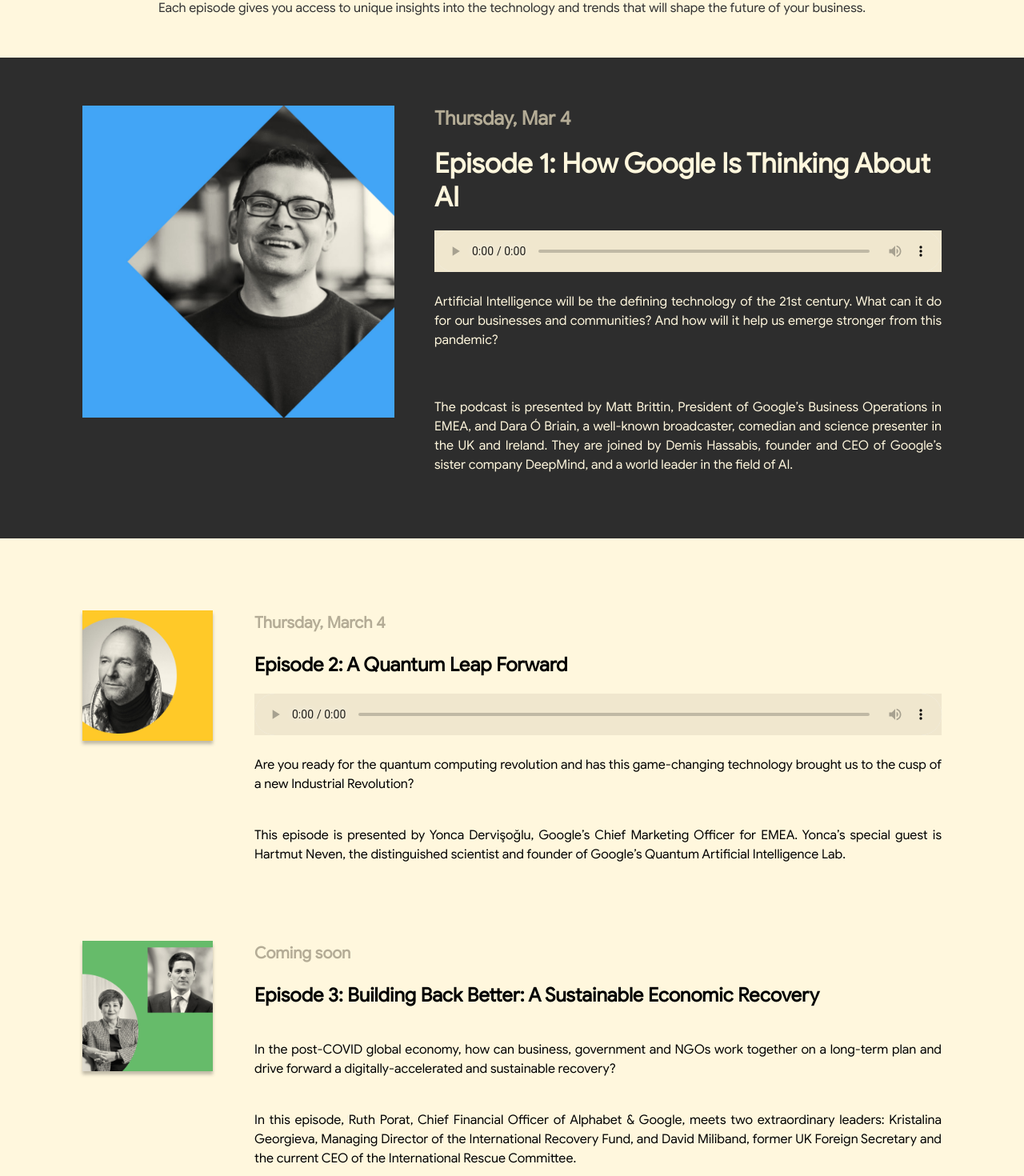
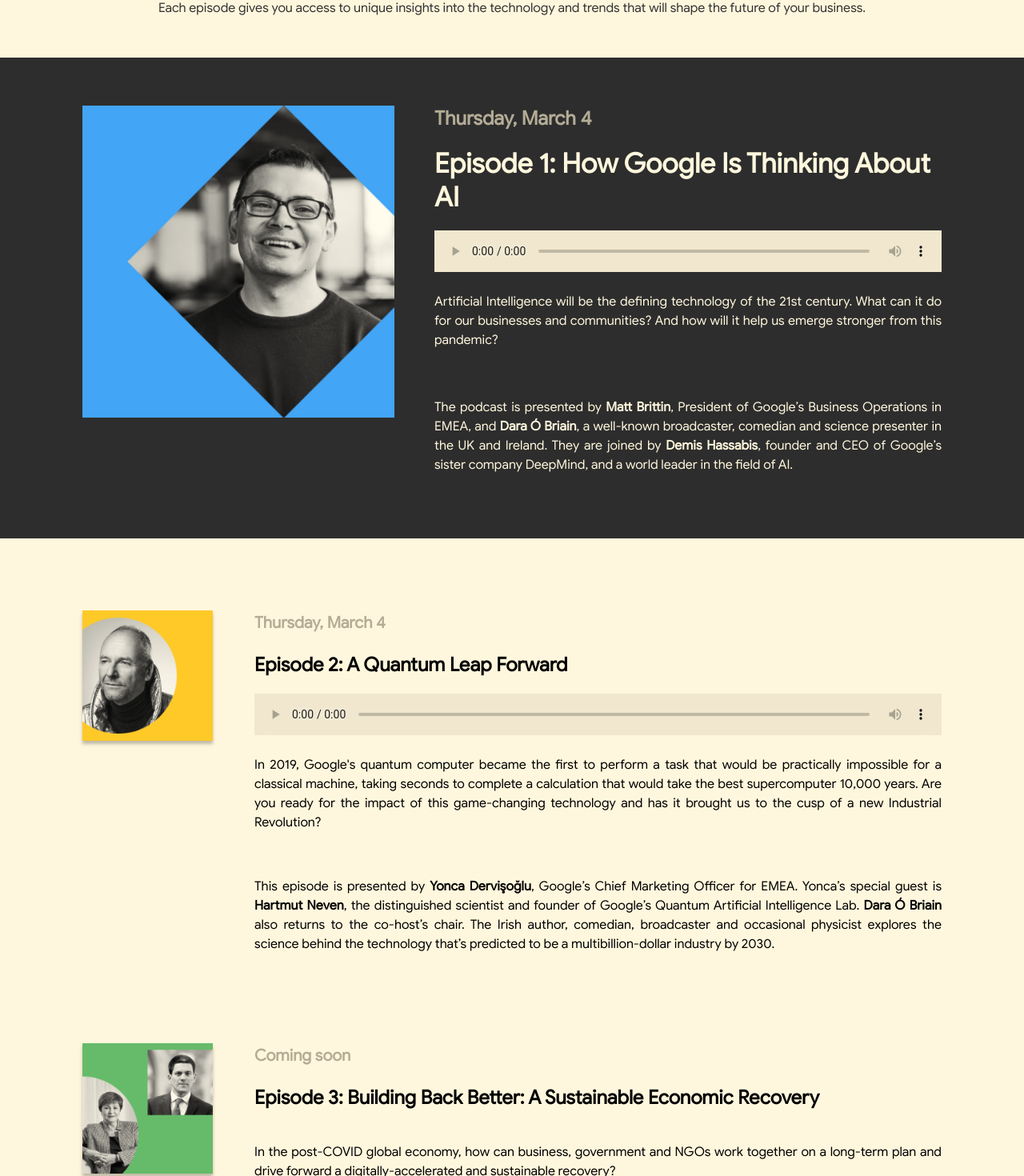
Before and after one commit to matthausen/zeitgeist, a React (Create React App) app: page /episode/1 in a window 1280 px wide. Shown: the part 420-1890 px from the top of the page at 80% size. Built offline with nearby package versions, Linux system fonts and the light colour scheme.

Commit message:
highlight people's name

```diff
--- a/src/components/Guest/index.jsx
+++ b/src/components/Guest/index.jsx
@@ -44,6 +44,11 @@
       maxHeight: '100%'
     }
   },
+  name: {
+    fontWeight: 'bold',
+    backgroundColor: 'transparent',
+    color: 'inherit'
+  },
   text: {
     textAlign: 'left',
     marginLeft: 50,
@@ -67,9 +72,9 @@
       id: 1,
       image: episode2,
       title: "Episode 1: How Google Is Thinking About AI",
-      date: "Thursday, Mar 4",
-      description1: "Artificial Intelligence will be the defining technology of the 21st century. What can it do for our businesses and communities? And how will it help us emerge stronger from this pandemic?",
-      description2: "The podcast is presented by Matt Brittin, President of Google’s Business Operations in EMEA, and Dara Ó Briain, a well-known broadcaster, comedian and science presenter in the UK and Ireland. They are joined by Demis Hassabis, founder and CEO of Google’s sister company DeepMind, and a world leader in the field of AI.",
+      date: "Thursday, March 4",
+      description1: <p>Artificial Intelligence will be the defining technology of the 21st century. What can it do for our businesses and communities? And how will it help us emerge stronger from this pandemic?</p>,
+      description2: <p>The podcast is presented by <mark className={classes.name}>Matt Brittin</mark>, President of Google’s Business Operations in EMEA, and <mark className={classes.name}>Dara Ó Briain</mark>, a well-known broadcaster, comedian and science presenter in the UK and Ireland. They are joined by <mark className={classes.name}>Demis Hassabis</mark>, founder and CEO of Google’s sister company DeepMind, and a world leader in the field of AI.</p>,
       audio: "https://storage.googleapis.com/zg21previewfiles/Google_Zeitgeist_Podcast_1_M_16bit_44K.mp3",
 
     },
@@ -78,8 +83,8 @@
       image: episode3,
       title: "Episode 2: A Quantum Leap Forward",
       date: "Thursday, March 4",
-      description1: "Are you ready for the quantum computing revolution and has this game-changing technology brought us to the cusp of a new Industrial Revolution?",
-      description2: "This episode is presented by Yonca Dervişoğlu, Google’s Chief Marketing Officer for EMEA. Yonca’s special guest is Hartmut Neven, the distinguished scientist and founder of Google’s Quantum Artificial Intelligence Lab.",
+      description1: <p>In 2019, Google's quantum computer became the first to perform a task that would be practically impossible for a classical machine, taking seconds to complete a calculation that would take the best supercomputer 10,000 years. Are you ready for the impact of this game-changing technology and has it brought us to the cusp of a new Industrial Revolution?</p>,
+      description2: <p>This episode is presented by <mark className={classes.name}>Yonca Dervişoğlu</mark>, Google’s Chief Marketing Officer for EMEA. Yonca’s special guest is <mark className={classes.name}>Hartmut Neven</mark>, the distinguished scientist and founder of Google’s Quantum Artificial Intelligence Lab. <mark className={classes.name}>Dara Ó Briain</mark> also returns to the co-host’s chair. The Irish author, comedian, broadcaster and occasional physicist explores the science behind the technology that’s predicted to be a multibillion-dollar industry by 2030.</p>,
       audio: "https://storage.googleapis.com/zg21previewfiles/Google_Zeitgeist_Podcast_2_M_16bit_44K.mp3",
     },
     {
@@ -87,8 +92,8 @@
       image: episode4,
       title: "Episode 3: Building Back Better: A Sustainable Economic Recovery",
       date: "Coming soon",
-      description1: "In the post-COVID global economy, how can business, government and NGOs work together on a long-term plan and drive forward a digitally-accelerated and sustainable recovery?",
-      description2: "In this episode, Ruth Porat, Chief Financial Officer of Alphabet & Google, meets two extraordinary leaders: Kristalina Georgieva, Managing Director of the International Recovery Fund, and David Miliband, former UK Foreign Secretary and the current CEO of the International Rescue Committee.",
+      description1: <p>In the post-COVID global economy, how can business, government and NGOs work together on a long-term plan and drive forward a digitally-accelerated and sustainable recovery?</p>,
+      description2: <p>In this episode, <mark className={classes.name}>Ruth Porat</mark>, Chief Financial Officer of Alphabet & Google, meets two extraordinary leaders: <mark className={classes.name}>Kristalina Georgieva</mark>, Managing Director of the International Recovery Fund, and <mark className={classes.name}>David Miliband</mark>, former UK Foreign Secretary and the current CEO of the International Rescue Committee.</p>,
       audio: "",
     },
     {
@@ -96,8 +101,8 @@
       image: episode1,
       title: "Episode 4: Building Back Better: An Inclusive Economic Recovery",
       date: "Coming soon",
-      description1: "The pandemic has shone a light on the inequities and the divisions within our society - how can we make sure that the economic recovery is both sustainable and inclusive?",
-      description2: "Matt Brittin, President of Google’s Business Operations in EMEA, returns to the theme of economic recovery with Dame Vivian Hunt, Senior Partner, McKinsey & Company. Dame Vivian advises leading companies on a broad range of strategic topics, with a particular focus on performance transformation, productivity growth and organisational agility, as well as diversity and inclusion. Google recently collaborated with the McKinsey Global Institute on new research looking at the impact of automation on jobs in Europe.",
+      description1: <p>The pandemic has shone a light on the inequities and the divisions within our society - how can we make sure that the economic recovery is both sustainable and inclusive?</p>,
+      description2: <p><mark className={classes.name}>Matt Brittin</mark>, President of Google’s Business Operations in EMEA, returns to the theme of economic recovery with <mark className={classes.name}>Dame Vivian Hunt</mark>, Senior Partner, McKinsey & Company. Dame Vivian advises leading companies on a broad range of strategic topics, with a particular focus on performance transformation, productivity growth and organisational agility, as well as diversity and inclusion. Google recently collaborated with the McKinsey Global Institute on new research looking at the impact of automation on jobs in Europe.</p>,
       audio: "",
     }
   ];
```
